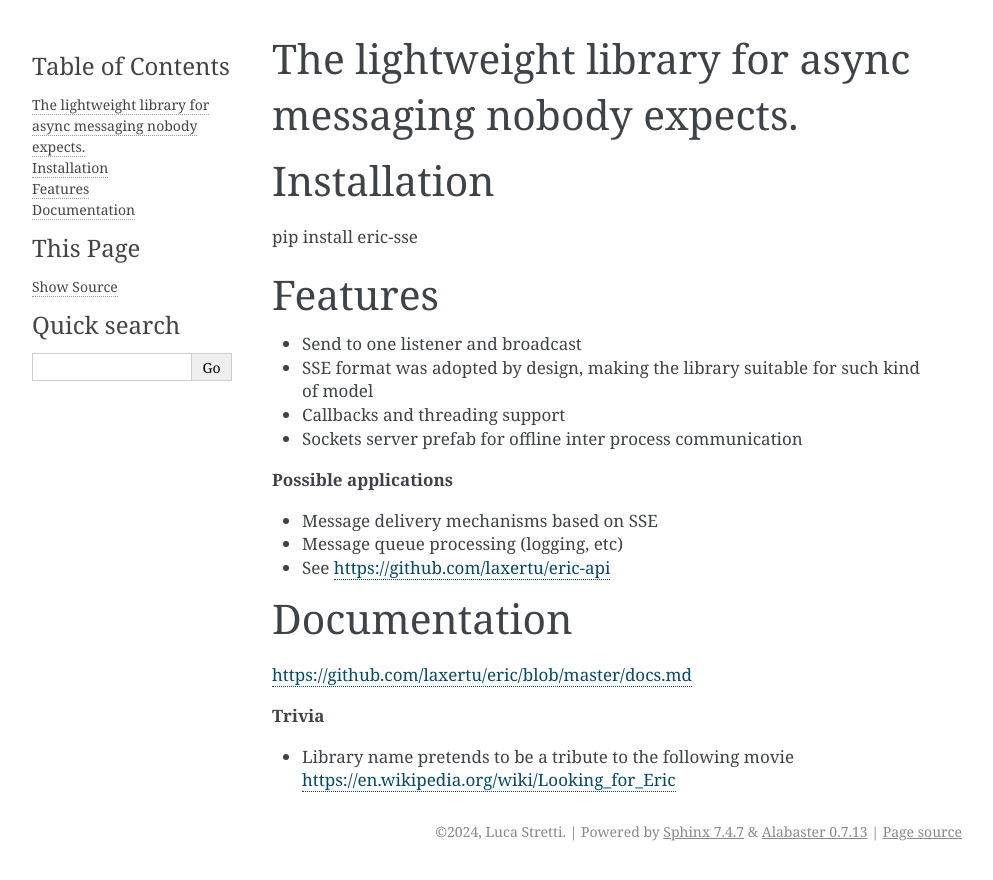
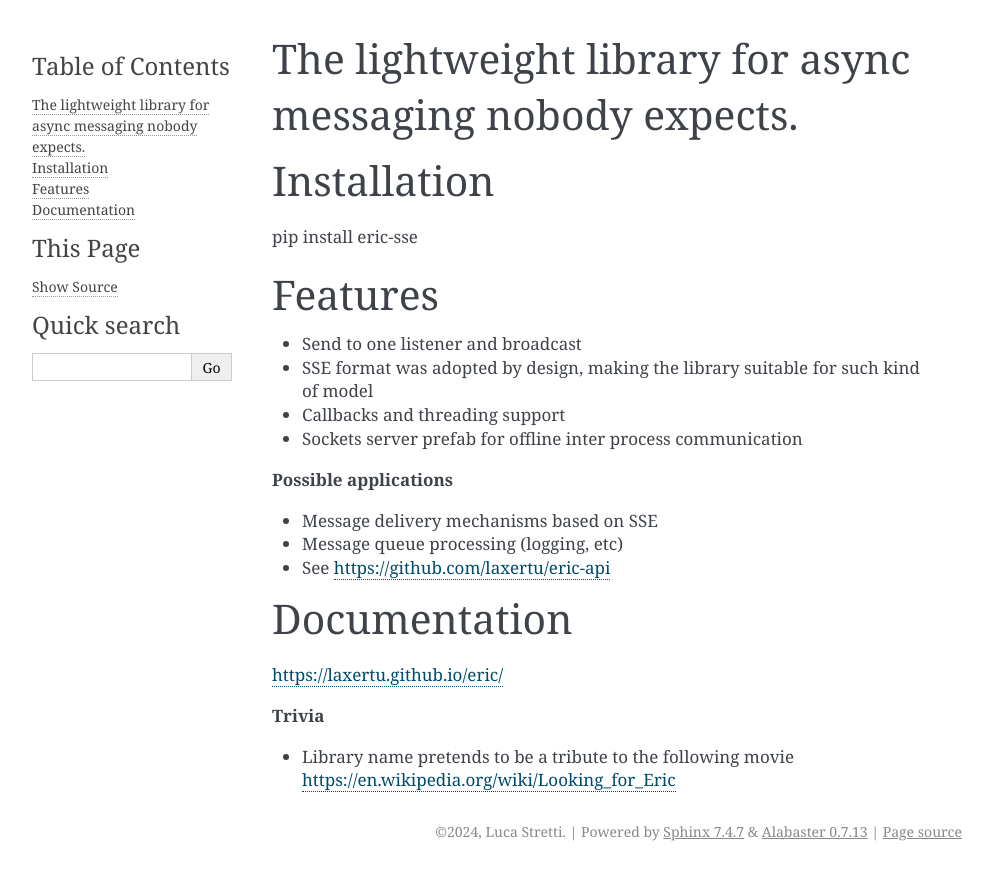
Before and after one commit to laxertu/eric, a Sphinx documentation site: the page built from docs/source/index.rst, in a window 1280 px wide. Shown: the top 880 px of the page, without its empty margins (148-1141 px from the left). Built offline with Sphinx 7.4.7, drawn with Linux system fonts in a browser that asks for light colours.

Commit message:
minor changes

```diff
--- a/docs/source/docs.rst
+++ b/docs/source/docs.rst
@@ -2,9 +2,7 @@
 ========
 
 .. image:: _static/overview.png
-   :width: 200px
-   :height: 100px
-   :scale: 50 %
+   :scale: 70 %
    :alt: alternate text
    :align: right
 
--- a/docs/source/index.rst
+++ b/docs/source/index.rst
@@ -21,7 +21,7 @@
 
 Documentation
 =============
-https://github.com/laxertu/eric/blob/master/docs.md
+https://laxertu.github.io/eric/
 
 **Trivia**
 
```
